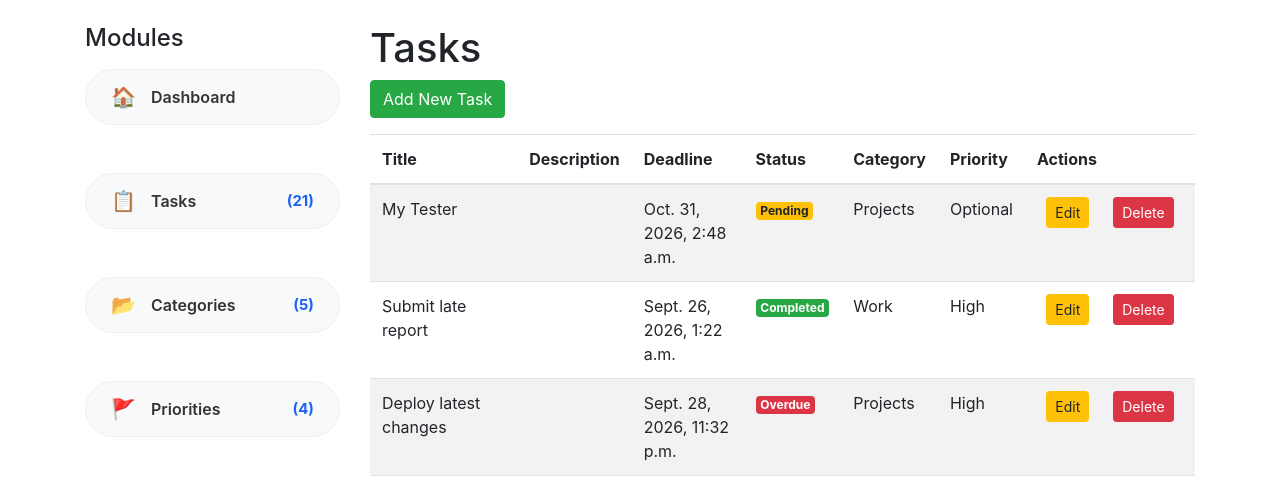
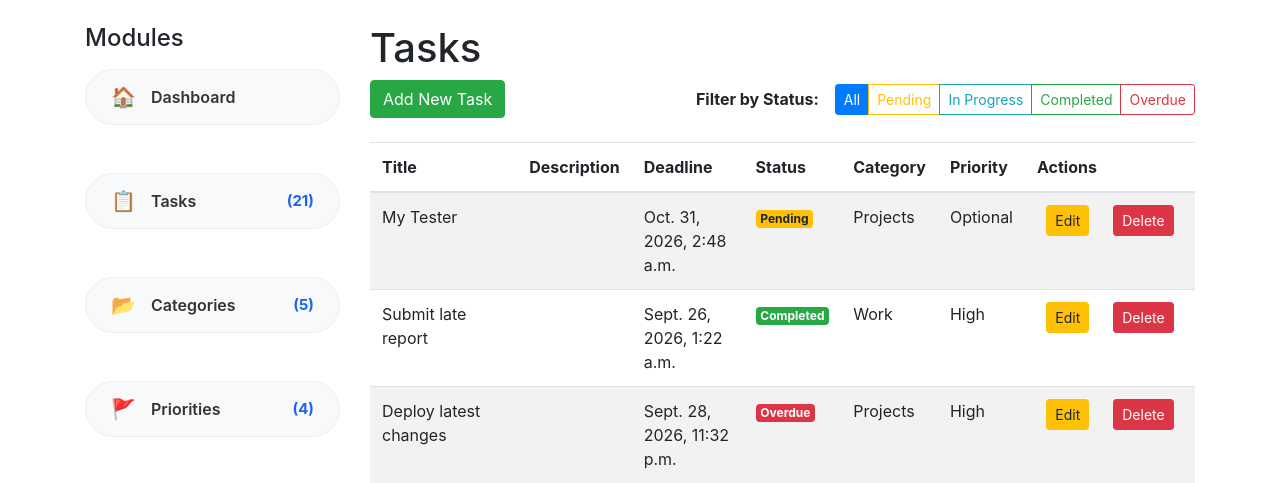
Before and after one commit to arieljohn34/hangarin_arieljohn, a Django app: page /tasks/ in a window 1280 px wide. Shown: the part 56-539 px from the top of the page. Run offline with Django 5.2, Linux system fonts and the light colour scheme; a user stored in the database is signed in; data comes from the database, SQL or seed files in the repository; both versions use the stored data as it was after the commit.

Commit message:
add filter button for subtasks and tasks

```diff
--- a/hangarin_project/tasks/static/css/custom.css
+++ b/hangarin_project/tasks/static/css/custom.css
@@ -490,3 +490,33 @@
         font-size: 14px;
     }
 }
+
+/* =========================================================
+ * Filter Buttons (Task/SubTask Lists)
+ * ========================================================= */
+.filter-container {
+    display: flex;
+    align-items: center;
+    flex-wrap: wrap;
+    gap: 8px;
+}
+
+@media screen and (max-width: 576px) {
+    .filter-container {
+        flex-direction: column;
+        align-items: flex-start;
+        width: 100%;
+    }
+    .filter-container .btn-group {
+        width: 100%;
+        display: flex;
+        flex-wrap: wrap;
+        gap: 4px;
+    }
+    .filter-container .btn-group .btn {
+        flex: 1 1 auto;
+        margin-bottom: 4px;
+        font-size: 12px;
+        padding: 6px 8px;
+    }
+}
--- a/hangarin_project/tasks/views.py
+++ b/hangarin_project/tasks/views.py
@@ -149,7 +149,20 @@ class TaskListView(LoginRequiredMixin, ListView):
 
     def get_queryset(self):
         Task.update_overdue(self.request.user)
-        return Task.objects.filter(owner=self.request.user).order_by('-id')
+        queryset = Task.objects.filter(owner=self.request.user).order_by('-id')
+
+        # Apply status filter
+        status_filter = self.request.GET.get('status')
+        if status_filter and status_filter != 'All':
+            queryset = queryset.filter(status=status_filter)
+
+        return queryset
+
+    def get_context_data(self, **kwargs):
+        context = super().get_context_data(**kwargs)
+        # Pass the current status to the template to highlight the active button
+        context['current_status'] = self.request.GET.get('status', 'All')
+        return context
 
 
 class TaskCreateView(LoginRequiredMixin, SuccessMessageMixin, CreateView):
@@ -385,7 +398,19 @@ class SubTaskListView(LoginRequiredMixin, ListView):
     paginate_by = 10
 
     def get_queryset(self):
-        return SubTask.objects.filter(parent_task__owner=self.request.user).order_by('-id')
+        queryset = SubTask.objects.filter(parent_task__owner=self.request.user).order_by('-id')
+
+        # Apply status filter
+        status_filter = self.request.GET.get('status')
+        if status_filter and status_filter != 'All':
+            queryset = queryset.filter(status=status_filter)
+
+        return queryset
+
+    def get_context_data(self, **kwargs):
+        context = super().get_context_data(**kwargs)
+        context['current_status'] = self.request.GET.get('status', 'All')
+        return context
 
 
 class SubTaskCreateView(LoginRequiredMixin, SuccessMessageMixin, CreateView):
--- a/hangarin_project/templates/includes/pagination.html
+++ b/hangarin_project/templates/includes/pagination.html
@@ -2,16 +2,16 @@
 <nav aria-label="Page navigation" class="pagination-wrapper mt-4">
     <ul class="pagination justify-content-center">
 
-        <!-- First (hidden on mobile via CSS) -->
+        <!-- First & Previous (hidden on mobile via CSS) -->
         {% if page_obj.has_previous %}
         <li class="page-item page-nav-text">
-            <a class="page-link" href="?page=1" aria-label="First">
+            <a class="page-link" href="?page=1{% if current_status %}&status={{ current_status }}{% endif %}" aria-label="First">
                 <span class="d-none d-sm-inline">&laquo; First</span>
                 <span class="d-inline d-sm-none"><i class="fas fa-angle-double-left"></i></span>
             </a>
         </li>
         <li class="page-item page-nav-text">
-            <a class="page-link" href="?page={{ page_obj.previous_page_number }}" aria-label="Previous">
+            <a class="page-link" href="?page={{ page_obj.previous_page_number }}{% if current_status %}&status={{ current_status }}{% endif %}" aria-label="Previous">
                 <span class="d-none d-sm-inline">&lsaquo; Prev</span>
                 <span class="d-inline d-sm-none"><i class="fas fa-angle-left"></i></span>
             </a>
@@ -39,21 +39,21 @@
                 </li>
             {% elif page_num > page_obj.number|add:"-3" and page_num < page_obj.number|add:"3" %}
                 <li class="page-item">
-                    <a class="page-link" href="?page={{ page_num }}">{{ page_num }}</a>
+                    <a class="page-link" href="?page={{ page_num }}{% if current_status %}&status={{ current_status }}{% endif %}">{{ page_num }}</a>
                 </li>
             {% endif %}
         {% endfor %}
 
-        <!-- Next / Last -->
+        <!-- Next & Last -->
         {% if page_obj.has_next %}
         <li class="page-item page-nav-text">
-            <a class="page-link" href="?page={{ page_obj.next_page_number }}" aria-label="Next">
+            <a class="page-link" href="?page={{ page_obj.next_page_number }}{% if current_status %}&status={{ current_status }}{% endif %}" aria-label="Next">
                 <span class="d-none d-sm-inline">Next &rsaquo;</span>
                 <span class="d-inline d-sm-none"><i class="fas fa-angle-right"></i></span>
             </a>
         </li>
         <li class="page-item page-nav-text">
-            <a class="page-link" href="?page={{ paginator.num_pages }}" aria-label="Last">
+            <a class="page-link" href="?page={{ paginator.num_pages }}{% if current_status %}&status={{ current_status }}{% endif %}" aria-label="Last">
                 <span class="d-none d-sm-inline">Last &raquo;</span>
                 <span class="d-inline d-sm-none"><i class="fas fa-angle-double-right"></i></span>
             </a>
--- a/hangarin_project/templates/tasks/task_list.html
+++ b/hangarin_project/templates/tasks/task_list.html
@@ -5,9 +5,23 @@
 {% block content %}
 <h1>Tasks</h1>
 
-<a href="{% url 'tasks:task_create' %}" class="btn btn-success mb-3 mobile-stack-btn">
-    Add New Task
-</a>
+<div class="d-flex justify-content-between align-items-center mb-3 flex-wrap">
+    <a href="{% url 'tasks:task_create' %}" class="btn btn-success mb-2 mobile-stack-btn">
+        Add New Task
+    </a>
+
+    <!-- Filter Buttons -->
+    <div class="filter-container mb-2">
+        <span class="font-weight-bold mr-2">Filter by Status:</span>
+        <div class="btn-group flex-wrap" role="group">
+            <a href="?status=All" class="btn btn-sm {% if current_status == 'All' %}btn-primary{% else %}btn-outline-primary{% endif %}">All</a>
+            <a href="?status=Pending" class="btn btn-sm {% if current_status == 'Pending' %}btn-warning{% else %}btn-outline-warning{% endif %}">Pending</a>
+            <a href="?status=In Progress" class="btn btn-sm {% if current_status == 'In Progress' %}btn-info{% else %}btn-outline-info{% endif %}">In Progress</a>
+            <a href="?status=Completed" class="btn btn-sm {% if current_status == 'Completed' %}btn-success{% else %}btn-outline-success{% endif %}">Completed</a>
+            <a href="?status=Overdue" class="btn btn-sm {% if current_status == 'Overdue' %}btn-danger{% else %}btn-outline-danger{% endif %}">Overdue</a>
+        </div>
+    </div>
+</div>
 
 <div class="table-responsive">
     <table class="table table-striped">
```
Also changed, not shown: hangarin_project/templates/subtask/subtask_list.html (+17 -3 lines), hangarin_project/db.sqlite3.
